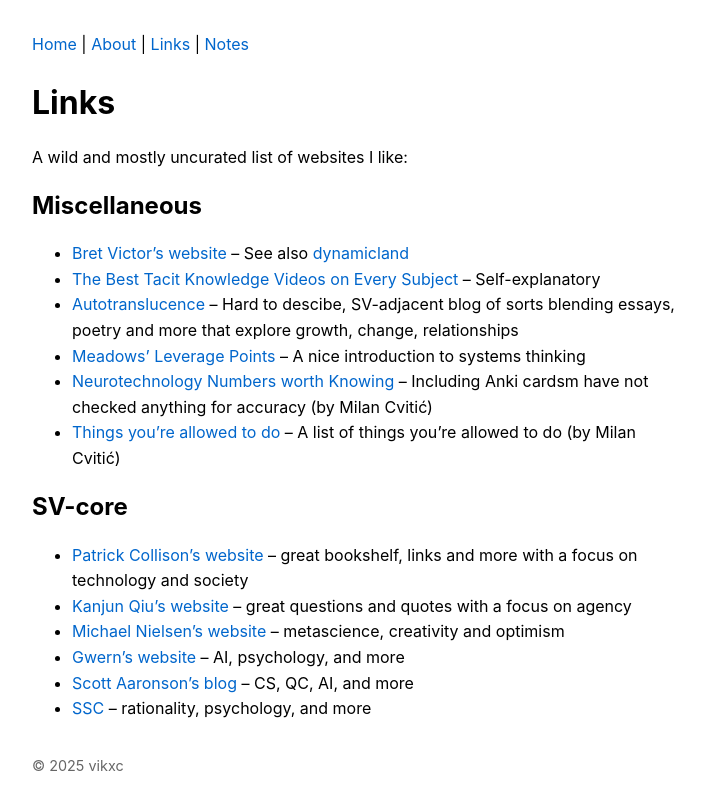
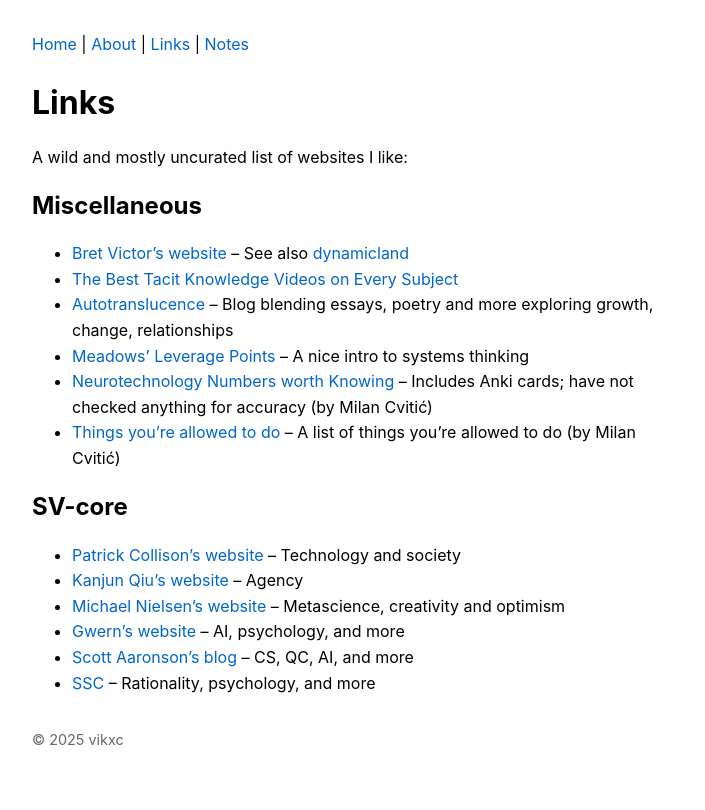
Before and after one commit to vikxc/vikxc.github.io, a Jekyll site: the page built from links.md, in a window 1280 px wide. Shown: the top 810 px of the page, without its empty margins (283-988 px from the left). Built offline with Jekyll 4.4.1, drawn with Linux system fonts in a browser that asks for light colours.

Commit message:
Refine content in index and links pages for conciseness

```diff
--- a/links.md
+++ b/links.md
@@ -9,18 +9,18 @@ A wild and mostly uncurated list of websites I like:
 ## Miscellaneous
 
 * [Bret Victor's website](https://worrydream.com/) – See also [dynamicland](https://dynamicland.org/)
-* [The Best Tacit Knowledge Videos on Every Subject](https://www.lesswrong.com/posts/SXJGSPeQWbACveJhs/the-best-tacit-knowledge-videos-on-every-subject) – Self-explanatory
-* [Autotranslucence](https://autotranslucence.wordpress.com/) – Hard to descibe, SV-adjacent blog of sorts blending essays, poetry and more that explore growth, change, relationships
-* [Meadows' Leverage Points](https://donellameadows.org/archives/leverage-points-places-to-intervene-in-a-system/) – A nice introduction to systems thinking
-* [Neurotechnology Numbers worth Knowing](https://milan.cvitkovic.net/writing/neurotechnology_numbers_worth_knowing/) – Including Anki cardsm have not checked anything for accuracy (by Milan Cvitić)
+* [The Best Tacit Knowledge Videos on Every Subject](https://www.lesswrong.com/posts/SXJGSPeQWbACveJhs/the-best-tacit-knowledge-videos-on-every-subject)
+* [Autotranslucence](https://autotranslucence.wordpress.com/) – Blog blending essays, poetry and more exploring growth, change, relationships
+* [Meadows' Leverage Points](https://donellameadows.org/archives/leverage-points-places-to-intervene-in-a-system/) – A nice intro to systems thinking
+* [Neurotechnology Numbers worth Knowing](https://milan.cvitkovic.net/writing/neurotechnology_numbers_worth_knowing/) – Includes Anki cards; have not checked anything for accuracy (by Milan Cvitić)
 * [Things you're allowed to do](https://milan.cvitkovic.net/writing/things_youre_allowed_to_do/) – A list of things you're allowed to do (by Milan Cvitić)
 
 
 ## SV-core
 
-* [Patrick Collison's website](https://patrickcollison.com/) – great bookshelf, links and more with a focus on technology and society
-* [Kanjun Qiu's website](https://kanjunqiu.com/) – great questions and quotes with a focus on agency
-* [Michael Nielsen's website](https://michaelnielsen.org/) – metascience, creativity and optimism
+* [Patrick Collison's website](https://patrickcollison.com/) – Technology and society
+* [Kanjun Qiu's website](https://kanjunqiu.com/) – Agency
+* [Michael Nielsen's website](https://michaelnielsen.org/) – Metascience, creativity and optimism
 * [Gwern's website](https://www.gwern.net/) – AI, psychology, and more
 * [Scott Aaronson's blog](https://scottaaronson.blog/) – CS, QC, AI, and more
-* [SSC](https://www.astralcodexten.com/) – rationality, psychology, and more
+* [SSC](https://www.astralcodexten.com/) – Rationality, psychology, and more
```
Also changed, not shown: index.md (+2 -1 lines).
